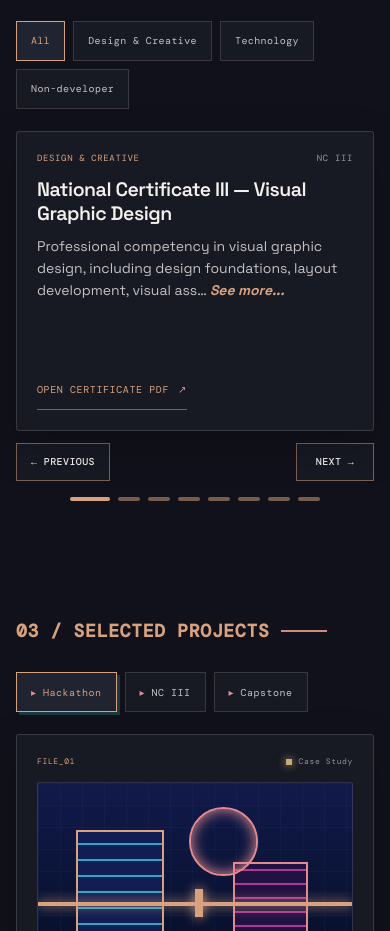
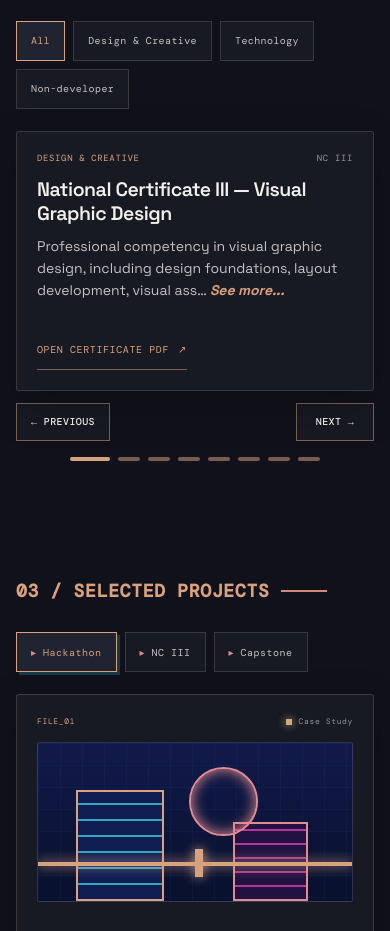
Before and after one commit to johnmichael223344-rgb/portfolio-site, a Preact app: page / in a window 390 px wide. Shown: the part 1780-2711 px from the top of the page. Built offline with nearby package versions, Linux system fonts and the light colour scheme.

Commit message:
Make certificate carousel cards more compact

```diff
--- a/src/index.css
+++ b/src/index.css
@@ -869,8 +869,8 @@ footer { border-top: 1px solid var(--border); padding-block: 24px 34px; }
 
 /* Fix every certificate slide to the same card height. */
 .certificate-entry {
-  height: 300px;
-  min-height: 300px;
+  height: 260px;
+  min-height: 260px;
 }
 .certificate-entry > p {
   flex: 1 1 auto;
@@ -879,7 +879,7 @@ footer { border-top: 1px solid var(--border); padding-block: 24px 34px; }
 }
 @media (max-width: 620px) {
   .certificate-entry {
-    height: 300px;
-    min-height: 300px;
+    height: 260px;
+    min-height: 260px;
   }
 }
```
